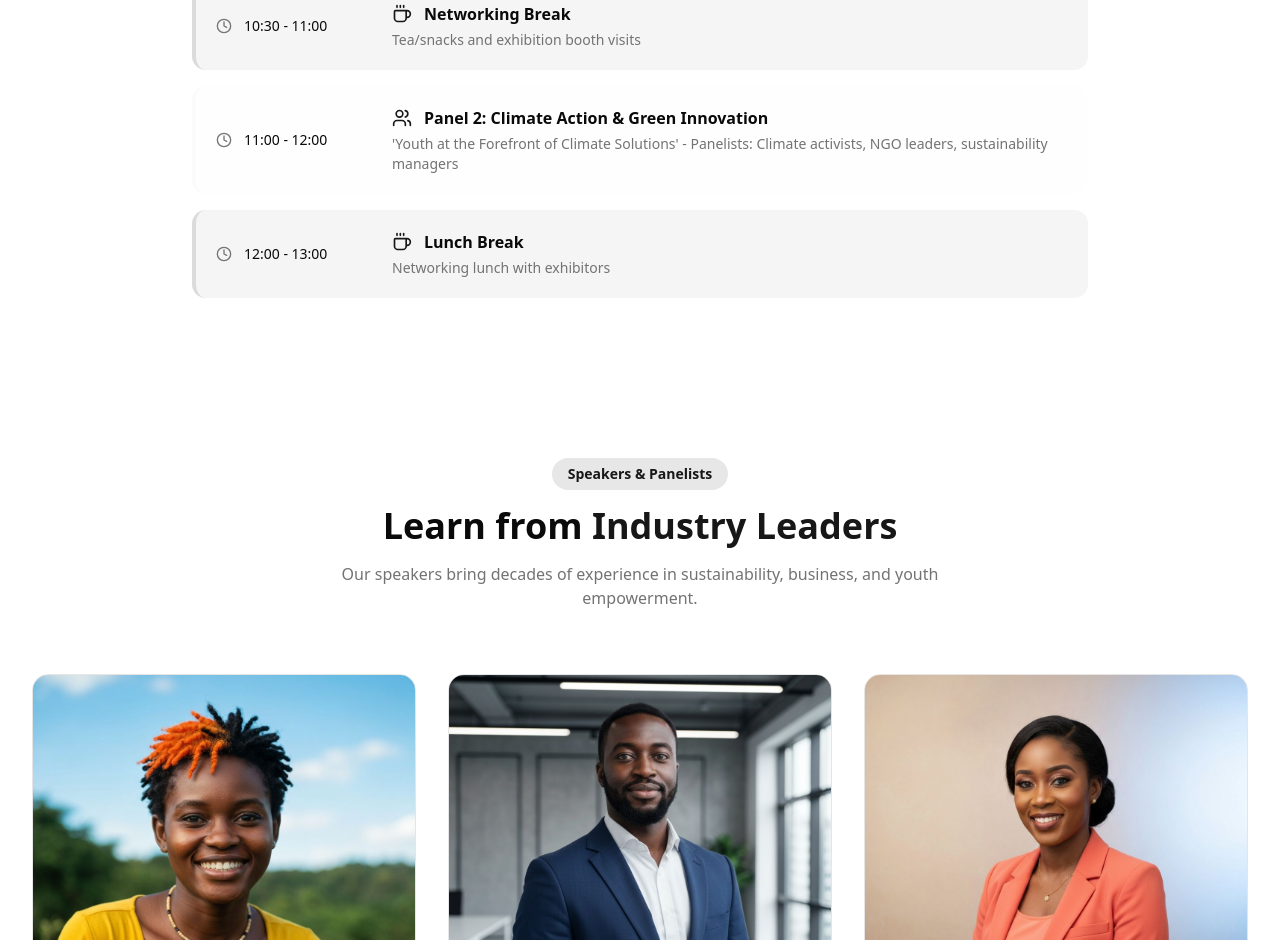
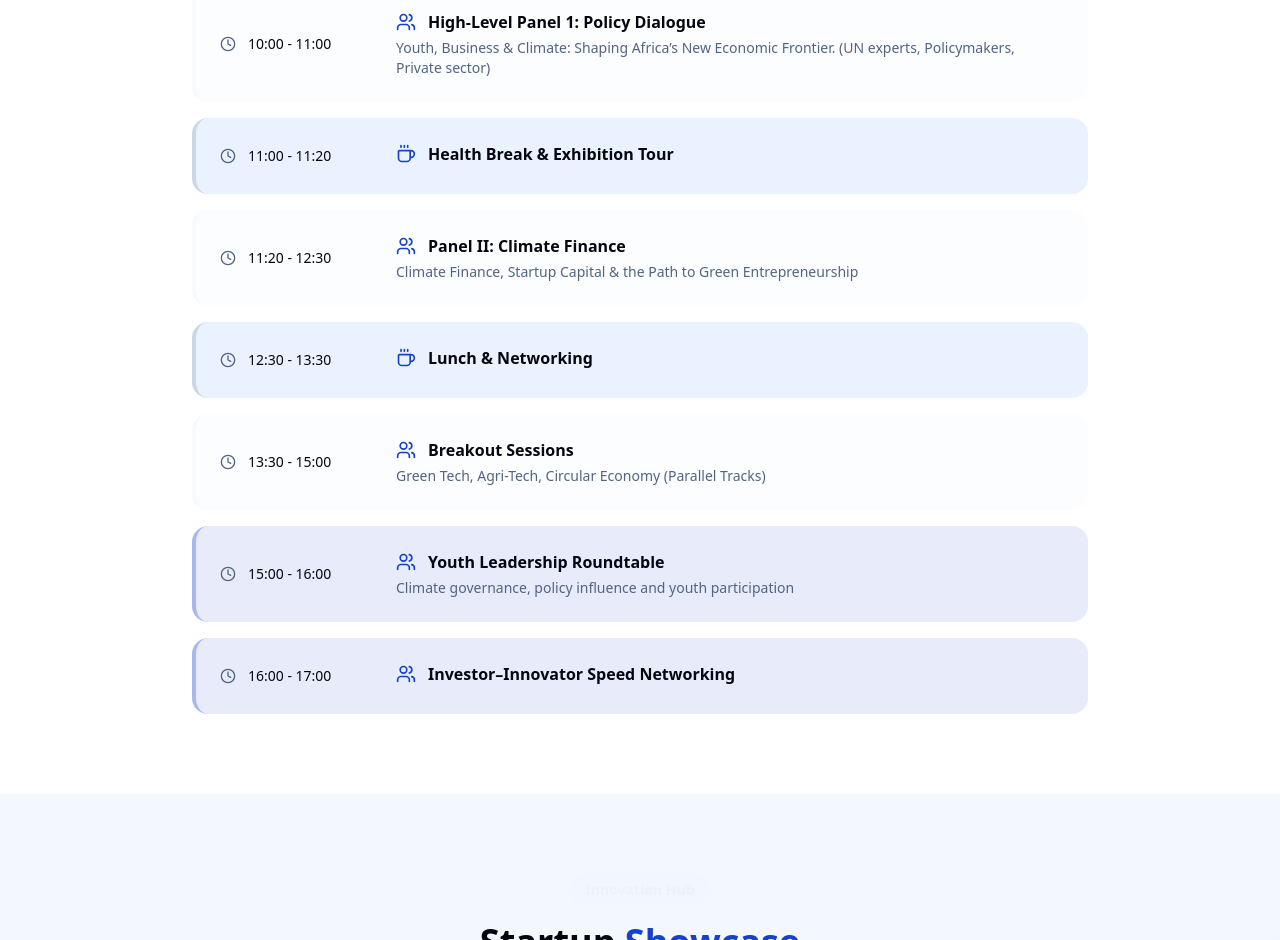
Before and after one commit to IdrisKulubi/africa-youth, a Next.js app: page /event in a window 1280 px wide. Shown: the part 1860-2800 px from the top of the page. Built offline with nearby package versions, Linux system fonts and the light colour scheme.

Commit message:
feat: Add initial website structure with core sections for programme, about, hero, sponsorship, header, footer, and main/event pages.

```diff
--- a/src/app/event/page.tsx
+++ b/src/app/event/page.tsx
@@ -1,7 +1,7 @@
 import Header from "@/components/sections/header"
 import Footer from "@/components/sections/footer"
 import ProgrammeSection from "@/components/sections/programme-section"
-import SpeakersSection from "@/components/sections/speakers-section"
+
 import RegistrationSection from "@/components/sections/registration-section"
 import InnovationHubSection from "@/components/sections/innovation-hub-section"
 import { Calendar, MapPin, Users } from "lucide-react"
@@ -53,10 +53,10 @@ export default function EventPage() {
                         Sustainable Futures
                     </h1>
                     <p className="text-xl sm:text-2xl md:text-3xl text-accent font-semibold mb-8">
-                        Youth × Business × Climate Innovation
+                        How Young People Can Drive Business Growth, Innovation, and Climate Action
                     </p>
                     <p className="text-lg sm:text-xl text-white/80 max-w-4xl mx-auto mb-12">
-                        How Young People Can Drive Business Growth, Innovation, and Climate Action
+                        Organized by Azenath Cherono Bor, in collaboration with Partners
                     </p>
 
                     {/* Event Details Cards */}
@@ -65,7 +65,7 @@ export default function EventPage() {
                             <Calendar className="w-6 h-6 text-accent" />
                             <div className="text-left">
                                 <p className="text-white/60 text-sm">Date</p>
-                                <p className="text-white font-semibold">27-29 May 2026</p>
+                                <p className="text-white font-semibold">28-29 May 2026</p>
                             </div>
                         </div>
                         <div className="flex items-center gap-3 bg-white/10 backdrop-blur-sm rounded-2xl px-6 py-4">
@@ -125,7 +125,7 @@ export default function EventPage() {
             <ProgrammeSection />
 
             {/* Speakers Section */}
-            <SpeakersSection />
+
 
             {/* Participating Startups */}
             <InnovationHubSection />
@@ -153,7 +153,7 @@ export default function EventPage() {
                                     <Calendar className="w-5 h-5 text-accent mt-1" />
                                     <div>
                                         <p className="font-semibold">Dates</p>
-                                        <p className="text-muted-foreground">27th - 29th May 2026</p>
+                                        <p className="text-muted-foreground">28th - 29th May 2026</p>
                                     </div>
                                 </div>
                             </div>
--- a/src/app/globals.css
+++ b/src/app/globals.css
@@ -44,72 +44,72 @@
 }
 
 :root {
-  --radius: 0.625rem;
-  --background: oklch(1 0 0);
-  --foreground: oklch(0.145 0 0);
+  --radius: 1rem;
+  --background: oklch(0.99 0 0);
+  --foreground: oklch(0.13 0.02 260);
   --card: oklch(1 0 0);
-  --card-foreground: oklch(0.145 0 0);
+  --card-foreground: oklch(0.13 0.02 260);
   --popover: oklch(1 0 0);
-  --popover-foreground: oklch(0.145 0 0);
-  --primary: oklch(0.205 0 0);
+  --popover-foreground: oklch(0.13 0.02 260);
+  --primary: oklch(0.45 0.22 265);
   --primary-foreground: oklch(0.985 0 0);
-  --secondary: oklch(0.97 0 0);
-  --secondary-foreground: oklch(0.205 0 0);
-  --muted: oklch(0.97 0 0);
-  --muted-foreground: oklch(0.556 0 0);
-  --accent: oklch(0.97 0 0);
-  --accent-foreground: oklch(0.205 0 0);
+  --secondary: oklch(0.96 0.02 260);
+  --secondary-foreground: oklch(0.45 0.22 265);
+  --muted: oklch(0.96 0.02 260);
+  --muted-foreground: oklch(0.5 0.05 260);
+  --accent: oklch(0.96 0.02 260);
+  --accent-foreground: oklch(0.45 0.22 265);
   --destructive: oklch(0.577 0.245 27.325);
-  --border: oklch(0.922 0 0);
-  --input: oklch(0.922 0 0);
-  --ring: oklch(0.708 0 0);
-  --chart-1: oklch(0.646 0.222 41.116);
-  --chart-2: oklch(0.6 0.118 184.704);
+  --border: oklch(0.92 0.02 260);
+  --input: oklch(0.92 0.02 260);
+  --ring: oklch(0.45 0.22 265 / 0.5);
+  --chart-1: oklch(0.45 0.22 265);
+  --chart-2: oklch(0.6 0.2 240);
   --chart-3: oklch(0.398 0.07 227.392);
   --chart-4: oklch(0.828 0.189 84.429);
   --chart-5: oklch(0.769 0.188 70.08);
   --sidebar: oklch(0.985 0 0);
   --sidebar-foreground: oklch(0.145 0 0);
-  --sidebar-primary: oklch(0.205 0 0);
+  --sidebar-primary: oklch(0.45 0.22 265);
   --sidebar-primary-foreground: oklch(0.985 0 0);
-  --sidebar-accent: oklch(0.97 0 0);
-  --sidebar-accent-foreground: oklch(0.205 0 0);
-  --sidebar-border: oklch(0.922 0 0);
-  --sidebar-ring: oklch(0.708 0 0);
+  --sidebar-accent: oklch(0.96 0.02 260);
+  --sidebar-accent-foreground: oklch(0.45 0.22 265);
+  --sidebar-border: oklch(0.92 0.02 260);
+  --sidebar-ring: oklch(0.45 0.22 265);
 }
 
 .dark {
-  --background: oklch(0.145 0 0);
-  --foreground: oklch(0.985 0 0);
-  --card: oklch(0.205 0 0);
-  --card-foreground: oklch(0.985 0 0);
-  --popover: oklch(0.205 0 0);
-  --popover-foreground: oklch(0.985 0 0);
-  --primary: oklch(0.922 0 0);
-  --primary-foreground: oklch(0.205 0 0);
-  --secondary: oklch(0.269 0 0);
-  --secondary-foreground: oklch(0.985 0 0);
-  --muted: oklch(0.269 0 0);
-  --muted-foreground: oklch(0.708 0 0);
-  --accent: oklch(0.269 0 0);
-  --accent-foreground: oklch(0.985 0 0);
+  --background: oklch(0.1 0.02 260);
+  --foreground: oklch(0.98 0 0);
+  --card: oklch(0.13 0.03 260);
+  --card-foreground: oklch(0.98 0 0);
+  --popover: oklch(0.13 0.03 260);
+  --popover-foreground: oklch(0.98 0 0);
+  --primary: oklch(0.55 0.22 265);
+  --primary-foreground: oklch(0.985 0 0);
+  --secondary: oklch(0.2 0.05 260);
+  --secondary-foreground: oklch(0.98 0 0);
+  --muted: oklch(0.2 0.05 260);
+  --muted-foreground: oklch(0.7 0.05 260);
+  --accent: oklch(0.2 0.05 260);
+  --accent-foreground: oklch(0.98 0 0);
   --destructive: oklch(0.704 0.191 22.216);
-  --border: oklch(1 0 0 / 10%);
-  --input: oklch(1 0 0 / 15%);
-  --ring: oklch(0.556 0 0);
-  --chart-1: oklch(0.488 0.243 264.376);
+  --border: oklch(0.2 0.05 260);
+  --input: oklch(0.2 0.05 260);
+  --ring: oklch(0.55 0.22 265);
+  --chart-1: oklch(0.55 0.22 265);
   --chart-2: oklch(0.696 0.17 162.48);
   --chart-3: oklch(0.769 0.188 70.08);
   --chart-4: oklch(0.627 0.265 303.9);
   --chart-5: oklch(0.645 0.246 16.439);
-  --sidebar: oklch(0.205 0 0);
-  --sidebar-foreground: oklch(0.985 0 0);
-  --sidebar-primary: oklch(0.488 0.243 264.376);
-  --sidebar-primary-foreground: oklch(0.985 0 0);
-  --sidebar-accent: oklch(0.269 0 0);
-  --sidebar-accent-foreground: oklch(0.985 0 0);
-  --sidebar-border: oklch(1 0 0 / 10%);
-  --sidebar-ring: oklch(0.556 0 0);
+  --sidebar: oklch(0.13 0.03 260);
+  --sidebar-foreground: oklch(0.98 0 0);
+  --sidebar-primary: oklch(0.55 0.22 265);
+  --sidebar-primary-foreground: oklch(0.98 0 0);
+  --sidebar-accent: oklch(0.2 0.05 260);
+  --sidebar-accent-foreground: oklch(0.98 0 0);
+  --sidebar-border: oklch(0.2 0.05 260);
+  --sidebar-ring: oklch(0.55 0.22 265);
 }
 
 @layer base {
--- a/src/app/page.tsx
+++ b/src/app/page.tsx
@@ -1,7 +1,7 @@
 import HeroSection from "@/components/sections/hero-section"
 import AboutSection from "@/components/sections/about-section"
 import ProgrammeSection from "@/components/sections/programme-section"
-import SpeakersSection from "@/components/sections/speakers-section"
+
 import SponsorshipSection from "@/components/sections/sponsorship-section"
 import RegistrationSection from "@/components/sections/registration-section"
 import Footer from "@/components/sections/footer"
@@ -37,7 +37,7 @@ export default function Home() {
       <HeroSection />
       <AboutSection />
       <ProgrammeSection />
-      <SpeakersSection />
+
       <SponsorshipSection />
       <RegistrationSection />
       <Footer />
--- a/src/components/sections/footer.tsx
+++ b/src/components/sections/footer.tsx
@@ -15,7 +15,7 @@ const footerLinks = {
     contact: [
         { label: "Contact Us", href: "#contact" },
         { label: "info@aybcif.org", href: "mailto:info@aybcif.org" },
-        { label: "+254 700 000 000", href: "tel:+254700000000" },
+        { label: "+254 768 006 969", href: "tel:+254 768 006 969" },
     ],
 }
 
--- a/src/components/sections/programme-section.tsx
+++ b/src/components/sections/programme-section.tsx
@@ -5,143 +5,203 @@ import { Clock, Coffee, Users, Mic2, Award, PartyPopper } from "lucide-react"
 import { cn } from "@/lib/utils"
 
 const days = [
-  { id: "day1", label: "Day 1 - May 27" },
-  { id: "day2", label: "Day 2 - May 28" },
-  { id: "day3", label: "Day 3 - May 29" },
+  { id: "day1", label: "Day 1 - May 28" },
+  { id: "day2", label: "Day 2 - May 29" },
+  { id: "gala", label: "Gala Night" },
 ]
 
 const programmeData = {
   day1: [
     {
       time: "08:00 - 09:00",
-      title: "Registration & Arrival",
-      description: "Check-in, badge collection, and welcome refreshments",
+      title: "Registration & Networking Breakfast",
+      description: "Participant check-in and exhibition area opens",
       icon: Coffee,
       type: "break",
     },
     {
-      time: "09:00 - 09:30",
-      title: "Opening Session",
-      description: "Welcome & Introduction by Organizer, Keynote Address: 'Youth as Drivers of Sustainable Futures'",
+      time: "09:00 - 09:20",
+      title: "Opening Ceremony",
+      description: "Welcome remarks by Chair AYBCIF. Overview of Zen Forward Africa and AYBCIF Vision.",
       icon: Mic2,
       type: "session",
     },
     {
-      time: "09:30 - 10:30",
-      title: "Panel 1: Business & Innovation",
-      description:
-        "'Youth Entrepreneurship and the Future of Work' - Panelists: Startup founders, investors, corporate leaders",
+      time: "09:20 - 09:40",
+      title: "Keynote Address",
+      description: "Positioning Youth at the Centre of Africa’s Sustainable Economic Transition. (Govt Rep & UN Partner)",
+      icon: Mic2,
+      type: "session",
+    },
+    {
+      time: "10:00 - 11:00",
+      title: "High-Level Panel 1: Policy Dialogue",
+      description: "Youth, Business & Climate: Shaping Africa’s New Economic Frontier. (UN experts, Policymakers, Private sector)",
+      icon: Users,
+      type: "panel",
+    },
+    {
+      time: "11:00 - 11:20",
+      title: "Health Break & Exhibition Tour",
+      description: "",
+      icon: Coffee,
+      type: "break",
+    },
+    {
+      time: "11:20 - 12:30",
+      title: "Panel II: Climate Finance",
+      description: "Climate Finance, Startup Capital & the Path to Green Entrepreneurship",
+      icon: Users,
+      type: "panel",
+    },
+    {
+      time: "12:30 - 13:30",
+      title: "Lunch & Networking",
+      description: "",
+      icon: Coffee,
+      type: "break",
+    },
+    {
+      time: "13:30 - 15:00",
+      title: "Breakout Sessions",
+      description: "Green Tech, Agri-Tech, Circular Economy (Parallel Tracks)",
+      icon: Users,
+      type: "workshop",
+    },
+    {
+      time: "15:00 - 16:00",
+      title: "Youth Leadership Roundtable",
+      description: "Climate governance, policy influence and youth participation",
+      icon: Users,
+      type: "session",
+    },
+    {
+      time: "16:00 - 17:00",
+      title: "Investor–Innovator Speed Networking",
+      description: "",
+      icon: Users,
+      type: "session",
+    },
+  ],
+  day2: [
+    {
+      time: "08:00 - 08:45",
+      title: "Breakfast & Innovation Lab Showcase",
+      description: "",
+      icon: Coffee,
+      type: "break",
+    },
+    {
+      time: "08:45 - 09:15",
+      title: "Keynote Address II",
+      description: "Scaling Youth-Led Climate Solutions Across Africa",
+      icon: Mic2,
+      type: "session",
+    },
+    {
+      time: "09:15 - 10:30",
+      title: "Panel III: Digital Transformation",
+      description: "Digital Transformation, AI & Emerging Technologies in Climate Action",
       icon: Users,
       type: "panel",
     },
     {
       time: "10:30 - 11:00",
-      title: "Networking Break",
-      description: "Tea/snacks and exhibition booth visits",
-      icon: Coffee,
-      type: "break",
-    },
-    {
-      time: "11:00 - 12:00",
-      title: "Panel 2: Climate Action & Green Innovation",
-      description:
-        "'Youth at the Forefront of Climate Solutions' - Panelists: Climate activists, NGO leaders, sustainability managers",
-      icon: Users,
-      type: "panel",
-    },
-    {
-      time: "12:00 - 13:00",
-      title: "Lunch Break",
-      description: "Networking lunch with exhibitors",
-      icon: Coffee,
-      type: "break",
-    },
-  ],
-  day2: [
-    {
-      time: "09:00 - 09:30",
-      title: "Day 2 Opening",
-      description: "Recap of Day 1 and introduction to workshops",
-      icon: Mic2,
-      type: "session",
-    },
-    {
-      time: "09:30 - 11:00",
-      title: "Workshop Session A",
-      description: "Parallel workshops: Entrepreneurship 101, Green Startups, Youth Advocacy & Climate Policy",
-      icon: Users,
-      type: "workshop",
-    },
-    {
-      time: "11:00 - 11:30",
       title: "Coffee Break",
-      description: "Refreshments and networking",
-      icon: Coffee,
-      type: "break",
-    },
-    {
-      time: "11:30 - 13:00",
-      title: "Workshop Session B",
-      description: "Deep-dive sessions: Scaling Eco-Ideas, Business Pitching, Climate Communication",
-      icon: Users,
-      type: "workshop",
-    },
-    {
-      time: "13:00 - 14:00",
-      title: "Lunch Break",
-      description: "Networking and exhibition visits",
-      icon: Coffee,
-      type: "break",
-    },
-    {
-      time: "14:00 - 16:00",
-      title: "Youth Innovation Showcase",
-      description: "Presentations from youth-led green startups and innovative projects",
-      icon: Award,
-      type: "showcase",
-    },
-  ],
-  day3: [
-    {
-      time: "09:00 - 10:30",
-      title: "Interactive Roundtables",
-      description: "Small group discussions on sector-specific challenges and opportunities",
-      icon: Users,
-      type: "session",
-    },
-    {
-      time: "10:30 - 11:00",
-      title: "Networking Break",
-      description: "Final exhibition visits and connections",
+      description: "",
       icon: Coffee,
       type: "break",
     },
     {
       time: "11:00 - 12:30",
-      title: "Closing Panel",
-      description: "'Pathways Forward: Youth-Led Sustainable Development' - Commitments and action plans",
-      icon: Users,
-      type: "panel",
+      title: "Startup Pitch Arena – Round One",
+      description: "Young innovators present solutions to an expert judging panel",
+      icon: Award,
+      type: "showcase",
     },
     {
       time: "12:30 - 13:30",
-      title: "Closing Ceremony",
-      description:
-        "Summary of key outcomes, recognition of sponsors & partners, closing remarks, climate-themed performance",
-      icon: Award,
-      type: "session",
-    },
-    {
-      time: "13:30 - 14:30",
-      title: "Farewell Lunch",
-      description: "Final networking opportunity",
+      title: "Lunch & Side Exhibitions",
+      description: "Tech demos, green art and youth innovation showcases",
       icon: Coffee,
       type: "break",
     },
     {
-      time: "19:00 - 23:00",
-      title: "Zen Forward Kenya Gala Night",
-      description: "Celebrating youth climate champions and partners with awards, dinner, and entertainment",
+      time: "13:30 - 15:00",
+      title: "Capacity-Building Workshops",
+      description: "Climate Entrepreneurship, Urban Sustainability, Leadership Skills (Parallel Sessions)",
+      icon: Users,
+      type: "workshop",
+    },
+    {
+      time: "15:00 - 16:00",
+      title: "Startup Pitch Arena – Final Round",
+      description: "",
+      icon: Award,
+      type: "showcase",
+    },
+    {
+      time: "16:00 - 17:00",
+      title: "Awards Rehearsal & Transition",
+      description: "Transition to Gala Setup",
+      icon: Users,
+      type: "session",
+    },
+  ],
+  gala: [
+    {
+      time: "18:00 - 18:45",
+      title: "Red Carpet & Photography",
+      description: "Guest arrivals, interviews and networking",
+      icon: PartyPopper,
+      type: "gala",
+    },
+    {
+      time: "18:45 - 19:00",
+      title: "Opening Remarks",
+      description: "",
+      icon: Mic2,
+      type: "gala",
+    },
+    {
+      time: "19:00 - 19:40",
+      title: "Youth Talent & Innovation Performances",
+      description: "Spoken word, music and creative showcases",
+      icon: PartyPopper,
+      type: "gala",
+    },
+    {
+      time: "19:40 - 20:20",
+      title: "Dinner Service",
+      description: "",
+      icon: Coffee,
+      type: "gala",
+    },
+    {
+      time: "20:20 - 21:00",
+      title: "Awards Ceremony",
+      description: "Young Innovator, Climate Business Trailblazer, Sustainability Leadership, Social Impact Enterprise Awards",
+      icon: Award,
+      type: "gala",
+    },
+    {
+      time: "21:00 - 21:30",
+      title: "Guest of Honour Address",
+      description: "",
+      icon: Mic2,
+      type: "gala",
+    },
+    {
+      time: "21:30 - 22:30",
+      title: "Live Band & Networking",
+      description: "",
+      icon: PartyPopper,
+      type: "gala",
+    },
+    {
+      time: "22:30 - 00:00",
+      title: "Afterparty",
+      description: "DJ Segment & Closing",
       icon: PartyPopper,
       type: "gala",
     },
@@ -209,7 +269,7 @@ export default function ProgrammeSection() {
               <div
                 key={index}
                 className={cn(
-                  "flex flex-col sm:flex-row gap-4 p-5 rounded-xl border-l-4 transition-all hover:shadow-md",
+                  "flex flex-col sm:flex-row gap-4 p-6 rounded-2xl border-l-4 transition-all duration-300 hover:shadow-lg hover:scale-[1.01]",
                   getTypeStyles(item.type),
                 )}
               >
--- a/src/components/sections/speakers-section.tsx
+++ /dev/null
@@ -1,122 +0,0 @@
-import { Linkedin, Twitter } from "lucide-react"
-
-const speakers = [
-  {
-    name: "Dr. Elizabeth Wanjiru",
-    title: "Regional Climate Officer",
-    organization: "UNEP Africa",
-    image: "/images/female2.png",
-    linkedin: "#",
-    twitter: "#",
-  },
-  {
-    name: "James Mwangi",
-    title: "CEO & Founder",
-    organization: "GreenTech Kenya",
-    image: "/images/male1.png",
-    linkedin: "#",
-    twitter: "#",
-  },
-  {
-    name: "Dr. Amina Osman",
-    title: "Youth Development Director",
-    organization: "UNDP Kenya",
-    image: "/images/female1.png",
-    linkedin: "#",
-    twitter: "#",
-  },
-  {
-    name: "Samuel Kariuki",
-    title: "Investment Partner",
-    organization: "Africa Climate Ventures",
-    image: "/images/male2.png",
-    linkedin: "#",
-    twitter: "#",
-  },
-  {
-    name: "Grace Achieng",
-    title: "Climate Activist & Founder",
-    organization: "Youth for Green Africa",
-    image: "/images/women2.png",
-    linkedin: "#",
-    twitter: "#",
-  },
-  {
-    name: "Prof. David Ochieng",
-    title: "Dean, School of Environment",
-    organization: "University of Nairobi",
-    image: "/images/male3.png",
-    linkedin: "#",
-    twitter: "#",
-  },
-]
-
-export default function SpeakersSection() {
-  return (
-    <section id="speakers" className="py-20 bg-background">
-      <div className="max-w-7xl mx-auto px-4 sm:px-6 lg:px-8">
-        {/* Section Header */}
-        <div className="text-center mb-16">
-          <span className="inline-block bg-primary/10 text-primary text-sm font-semibold px-4 py-1.5 rounded-full mb-4">
-            Speakers & Panelists
-          </span>
-          <h2 className="text-3xl sm:text-4xl font-bold text-foreground mb-4">
-            Learn from <span className="text-primary">Industry Leaders</span>
-          </h2>
-          <p className="text-muted-foreground max-w-2xl mx-auto">
-            Our speakers bring decades of experience in sustainability, business, and youth empowerment.
-          </p>
-        </div>
-
-        {/* Speakers Grid */}
-        <div className="grid sm:grid-cols-2 lg:grid-cols-3 gap-8">
-          {speakers.map((speaker) => (
-            <div
-              key={speaker.name}
-              className="group bg-card rounded-2xl overflow-hidden border border-border hover:border-primary/50 transition-all hover:shadow-xl"
-            >
-              <div className="relative aspect-square overflow-hidden">
-                <img
-                  src={speaker.image || "/placeholder.svg"}
-                  alt={speaker.name}
-                  className="w-full h-full object-cover group-hover:scale-105 transition-transform duration-500"
-                />
-                <div className="absolute inset-0 bg-gradient-to-t from-foreground/80 to-transparent opacity-0 group-hover:opacity-100 transition-opacity flex items-end justify-center pb-6">
-                  <div className="flex gap-3">
-                    <a
-                      href={speaker.linkedin}
-                      className="w-10 h-10 bg-white rounded-full flex items-center justify-center hover:bg-primary hover:text-primary-foreground transition-colors"
-                      aria-label={`${speaker.name}'s LinkedIn`}
-                    >
-                      <Linkedin className="w-5 h-5" />
-                    </a>
-                    <a
-                      href={speaker.twitter}
-                      className="w-10 h-10 bg-white rounded-full flex items-center justify-center hover:bg-primary hover:text-primary-foreground transition-colors"
-                      aria-label={`${speaker.name}'s Twitter`}
-                    >
-                      <Twitter className="w-5 h-5" />
-                    </a>
-                  </div>
-                </div>
-              </div>
-              <div className="p-6 text-center">
-                <h3 className="font-bold text-lg text-foreground mb-1">{speaker.name}</h3>
-                <p className="text-primary font-medium text-sm mb-1">{speaker.title}</p>
-                <p className="text-muted-foreground text-sm">{speaker.organization}</p>
-              </div>
-            </div>
-          ))}
-        </div>
-
-        {/* More Speakers Coming */}
-        <div className="mt-12 text-center">
-          <div className="inline-flex items-center gap-3 bg-accent/10 border border-accent/30 rounded-full px-6 py-3">
-            <span className="text-accent font-semibold">✨</span>
-            <span className="text-foreground font-medium">More speakers to be announced soon!</span>
-          </div>
-        </div>
-      </div>
-    </section>
-  )
-}
```
Also changed, not shown: src/components/sections/about-section.tsx (+34 -8 lines), src/components/sections/header.tsx (+2 -21 lines), src/components/sections/hero-section.tsx (+4 -4 lines), src/components/sections/sponsorship-section.tsx (+6 -9 lines).
